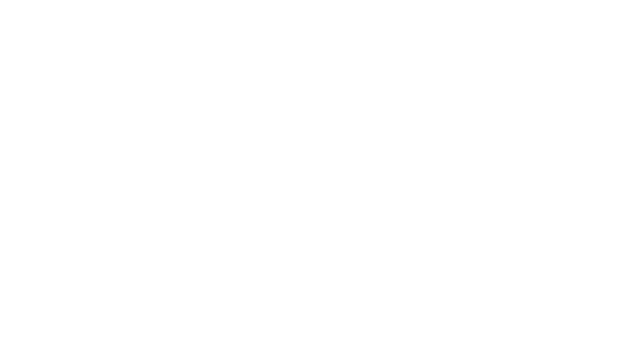
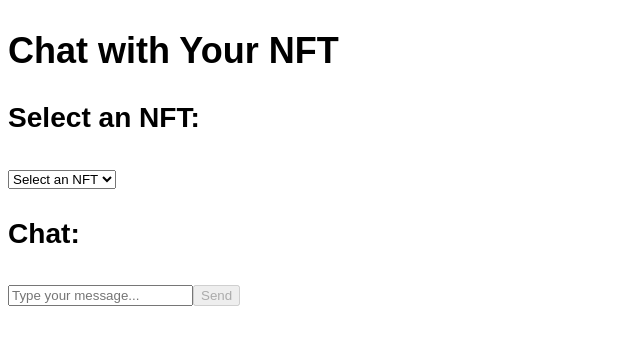
Before and after one commit to harshpoddar03/ICP_NFTs, a React (Vite) app in the folder ICP_NFTs/src/ICP_NFTs_frontend/: page /chat in a window 1280 px wide. Before the commit this address had no page. Shown: the top 344 px of the page, without its empty margins (0-640 px from the left). Built offline with nearby package versions, Linux system fonts and the light colour scheme.

Commit message:
complete the chat workflow

```diff
--- a/ICP_NFTs/src/ICP_NFTs_frontend/src/App.jsx
+++ b/ICP_NFTs/src/ICP_NFTs_frontend/src/App.jsx
@@ -2,18 +2,23 @@ import React from 'react';
 import { BrowserRouter as Router, Route, Routes } from 'react-router-dom';
 import NFTMinter from './NFT_Minter';
 import CreateNFT from './create_nft';
+import Chat from './chat';
+import { AppProvider } from './AppContext';
 
 function App() {
   console.log('Inside App.jsx');
 
   return (
     <div className="App">
+      <AppProvider>
       <Router>
         <Routes>
           <Route path="/create_nft" element={<CreateNFT />} />
           <Route path="/" element={<NFTMinter />} />
+          <Route path="/chat" element={<Chat />} />
         </Routes>
       </Router>
+      </AppProvider>
     </div>
   );
 }
--- /dev/null
+++ b/ICP_NFTs/src/ICP_NFTs_frontend/src/AppContext.jsx
@@ -0,0 +1,16 @@
+import React, { createContext, useState, useContext } from 'react';
+
+const AppContext = createContext();
+
+export const AppProvider = ({ children }) => {
+  const [actor, setActor] = useState(null);
+  const [authClient, setAuthClient] = useState(null);
+
+  return (
+    <AppContext.Provider value={{ actor, setActor, authClient, setAuthClient }}>
+      {children}
+    </AppContext.Provider>
+  );
+};
+
+export const useAppContext = () => useContext(AppContext);
--- a/ICP_NFTs/src/ICP_NFTs_frontend/src/NFT_Minter.jsx
+++ b/ICP_NFTs/src/ICP_NFTs_frontend/src/NFT_Minter.jsx
@@ -5,6 +5,7 @@ import { Actor, HttpAgent } from '@dfinity/agent';
 import { idlFactory } from '../../declarations/ICP_NFTs_backend/ICP_NFTs_backend.did.js';
 import { Principal } from '@dfinity/principal';
 import { useNavigate } from 'react-router-dom';
+import { useAppContext } from './AppContext';
 
 
 const days = BigInt(1);
@@ -28,8 +29,8 @@ const defaultOptions = {
 
 const NFTMinter = () => {
   const navigate = useNavigate();
-  const [authClient , setAuthClient] = useState(null);
-  const [actor, setActor] = useState(null);
+  // const [authClient , setAuthClient] = useState(null);
+  // const [actor, setActor] = useState(null);
   const [isAuthenticated, setIsAuthenticated] = useState(false);
   const [nftContent, setNftContent] = useState('');
   const [mintedTokenId, setMintedTokenId] = useState(null);
@@ -40,6 +41,8 @@ const NFTMinter = () => {
   const [pdfFile, setPdfFile] = useState(null);
 
   const [createnft,setCreateNFT] = useState(null);
+
+  const {actor, setActor, authClient, setAuthClient} = useAppContext();
 
 
 
@@ -157,7 +160,7 @@ const NFTMinter = () => {
       formData.append('file', pdfFile);
 
       // Assuming your backend API is hosted at a specific URL
-      const response = await fetch('https://380f-106-193-216-5.ngrok-free.app/make_embedding', {
+      const response = await fetch('https://5b06-106-193-216-5.ngrok-free.app/make_embedding', {
         method: 'POST',
         body: formData,
       });
--- /dev/null
+++ b/ICP_NFTs/src/ICP_NFTs_frontend/src/chat.jsx
@@ -0,0 +1,134 @@
+import React, { useState, useEffect } from 'react';
+import { useAppContext } from './AppContext';
+
+const Chat = () => {
+  const { actor, authClient } = useAppContext();
+  const [nftIds, setNftIds] = useState([]);
+  const [selectedNftId, setSelectedNftId] = useState(null);
+  const [selectedNftContent, setSelectedNftContent] = useState(null);
+  const [chatHistory, setChatHistory] = useState([]);
+//   const [userInput, setUserInput] = useState('');
+  const [embeddings, setEmbeddings] = useState([[]]);
+  const [documents, setDocuments] = useState([]);
+  const [userInput, setUserInput] = useState('');
+  const [result, setResult] = useState(null);
+
+
+  useEffect(() => {
+    fetchUserNfts();
+  }, [actor]);
+
+  const fetchUserNfts = async () => {
+    if (!actor || !authClient) return;
+
+    try {
+      const identity = await authClient.getIdentity();
+      const userPrincipal = identity.getPrincipal();
+      console.log("Inside fetchUserNfts");
+      const userNftIdsArray = await actor.all_user_nfts(userPrincipal);
+      const userNftIds = Array.from(userNftIdsArray);
+      setNftIds(userNftIds);
+      console.log("User NFTs:", userNftIds);
+
+    } catch (error) {
+      console.error('Error fetching user NFTs:', error);
+    }
+  };
+
+  const bigIntToString = (bigIntValue) => {
+    return bigIntValue.toString();
+  };
+
+  const handleNftSelect = async (nftId) => {
+    try {
+      const nftContent = await actor.get_token_content(BigInt(nftId));
+      setSelectedNftId(nftId);
+      const nftContentmain = nftContent[0];
+      setDocuments(nftContentmain.pdfcontent);
+      setEmbeddings (nftContentmain.embeddings);
+
+      console.log("NFT content:", nftContent);
+
+    } catch (error) {
+      console.error('Error fetching NFT content:', error);
+    }
+  };
+
+  const sendMessage = async () => {
+    if (!selectedNftId || !userInput.trim()) return;
+
+    try {
+      // Prepare the data to send to the API
+      console.log(embeddings);
+      console.log(documents);
+      const requestData = {
+        query: userInput,
+        embeddings: embeddings,
+        document: documents
+      };
+
+      // Send API request
+      const response = await fetch('https://6393-106-193-216-5.ngrok-free.app/chat', {
+        method: 'POST',
+        headers: {
+          'Content-Type': 'application/json',
+        },
+        body: JSON.stringify(requestData),
+      });
+
+      if (!response.ok) {
+        throw new Error(`HTTP error! status: ${response.status}`);
+      }
+
+      // Update chat history
+      const responseData = await response.json();
+      setResult({
+        query: userInput,
+        answer: responseData.answer || 'No answer provided'
+      });
+      setUserInput('');
+    } catch (error) {
+        console.error('Error sending message:', error);
+        setResult({
+          query: userInput,
+          answer: `An error occurred: ${error.message}`
+        });
+    }
+  };
+
+  return (
+    <div>
+      <h2>Chat with Your NFT</h2>
+      <div>
+        <h3>Select an NFT:</h3>
+        <select onChange={(e) => handleNftSelect(e.target.value)} value={selectedNftId ? bigIntToString(selectedNftId) : ''}>
+          <option value="">Select an NFT</option>
+          {nftIds.map((nftId, index) => (
+            <option key={index} value={bigIntToString(nftId)}>
+              NFT #{bigIntToString(nftId)}
+            </option>
+          ))}
+        </select>
+      </div>
+      <div>
+        <h3>Chat:</h3>
+        <input
+          type="text"
+          value={userInput}
+          onChange={(e) => setUserInput(e.target.value)}
+          placeholder="Type your message..."
+        />
+        <button onClick={sendMessage} disabled={!selectedNftId}>Send</button>
+      </div>
+      {result && (
+        <div>
+          <h3>Result:</h3>
+          <p><strong>Query:</strong> {result.query}</p>
+          <p><strong>Answer:</strong> {result.answer}</p>
+        </div>
+      )}
+    </div>
+  );
+};
+
+export default Chat;
--- a/ICP_NFTs/src/ICP_NFTs_frontend/src/create_nft.jsx
+++ b/ICP_NFTs/src/ICP_NFTs_frontend/src/create_nft.jsx
@@ -1,7 +1,9 @@
 import React, { useState } from 'react';
+import { useAppContext } from './AppContext';
+
 import { useNavigate } from 'react-router-dom';
 
-const CreateNFT = ({ actor, authClient }) => {
+const CreateNFT = () => {
   const navigate = useNavigate();
   const [nftContent, setNftContent] = useState('');
   const [pdfFile, setPdfFile] = useState(null);
@@ -10,6 +12,8 @@ const CreateNFT = ({ actor, authClient }) => {
   const [pdfContent, setPdfContent] = useState([]);
   const [embeddings, setEmbeddings] = useState([]);
   const [embeddingsGenerated, setEmbeddingsGenerated] = useState(false);
+
+  const {actor, authClient} = useAppContext();
 
   const handleModelChange = (event) => {
     setSelectedModel(event.target.value);
@@ -38,7 +42,7 @@ const CreateNFT = ({ actor, authClient }) => {
       const formData = new FormData();
       formData.append('file', pdfFile);
 
-      const response = await fetch('https://b9b6-106-193-216-5.ngrok-free.app/make_embedding', {
+      const response = await fetch('https://6393-106-193-216-5.ngrok-free.app/make_embedding', {
         method: 'POST',
         body: formData,
       });
@@ -50,8 +54,12 @@ const CreateNFT = ({ actor, authClient }) => {
       const result = await response.json();
 
       setEmbeddings(result.embeddings);
-      setPdfContent(result.document);
+      const flatArray = result.document.flatMap(obj => [obj.id, obj.text]);
+      setPdfContent(flatArray);
       setEmbeddingsGenerated(true);
+
+      console.log('Embeddings generated:', result.embeddings);
+      console.log('PDF content:', typeof result.document[0]);
 
       console.log('Upload successful:', result);
       alert('PDF uploaded and processed successfully!');
@@ -61,6 +69,12 @@ const CreateNFT = ({ actor, authClient }) => {
       alert('Error uploading PDF');
     }
   };
+  // const convertDocuments = (documents) => {
+  //   return documents.map(doc => {
+  //     // Convert each document object to an array of [key, value] pairs
+  //     return Object.entries(doc).map(([key, value]) => [key, value.toString()]);
+  //   });
+  // };
 
   const mintNFT = async () => {
     if (!actor) return;
@@ -68,7 +82,9 @@ const CreateNFT = ({ actor, authClient }) => {
       const identity = await authClient.getIdentity();
       const userPrincipal = identity.getPrincipal();
 
-      const tokenId = await actor.mint_nft(userPrincipal, selectedModel, document, embeddings);
+
+
+      const tokenId = await actor.mint_nft(userPrincipal, selectedModel, embeddings, pdfContent);
         setNftCreate(true);
 
       console.log('NFT minted with token ID:', tokenId);
@@ -103,7 +119,7 @@ const CreateNFT = ({ actor, authClient }) => {
       {/* <button onClick={mintNFT} disabled={!nftContent}>
         Mint NFT
       </button> */}
-      {embeddingsGenerated ? (  <button onClick={mintNFT} disabled={!nftContent}>
+      {embeddingsGenerated ? (  <button onClick={mintNFT}>
         Mint NFT
       </button> ) : null}
 
```
Also changed, not shown: 2 other files (tests, documents, lock files or other folders).
